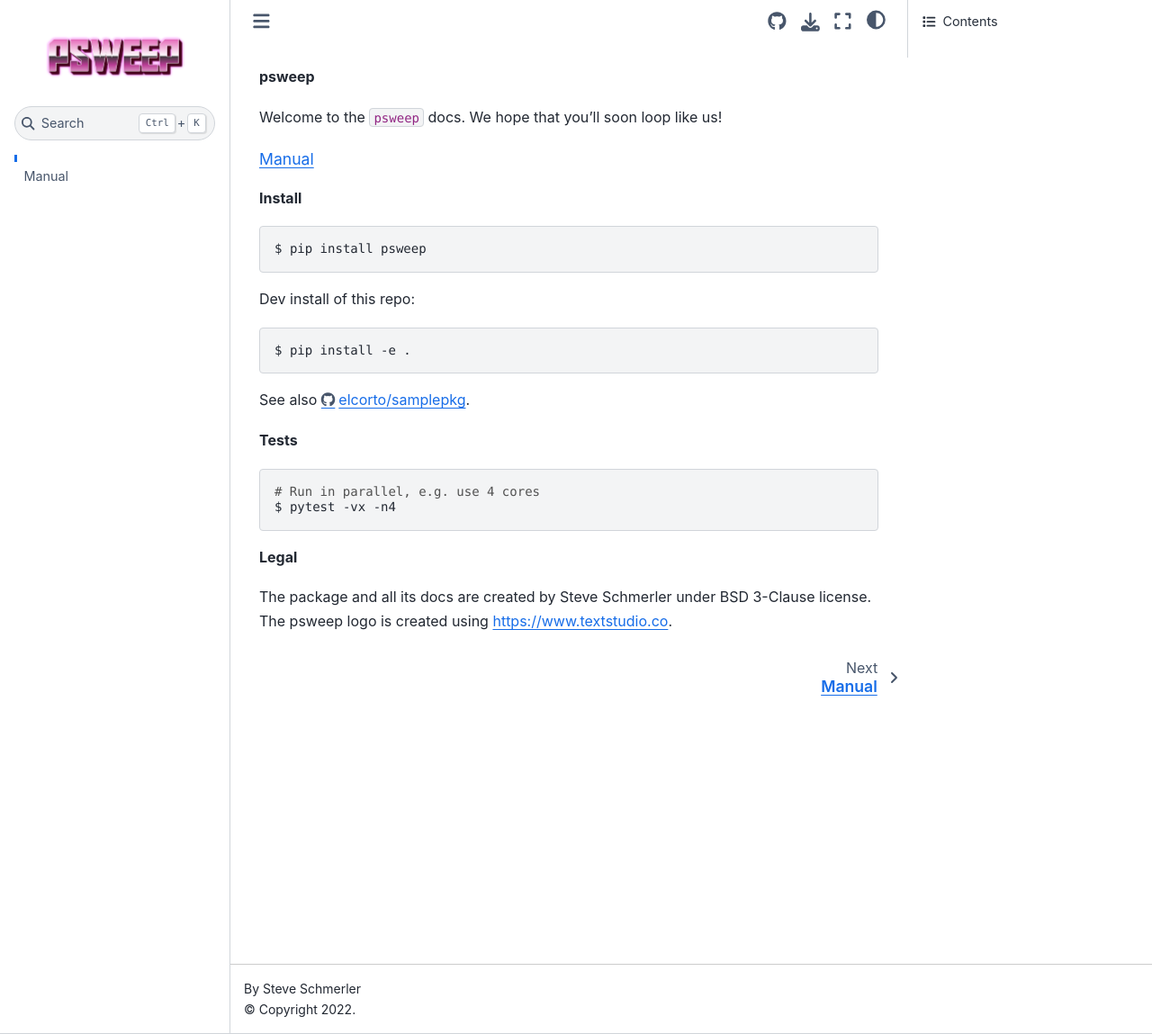
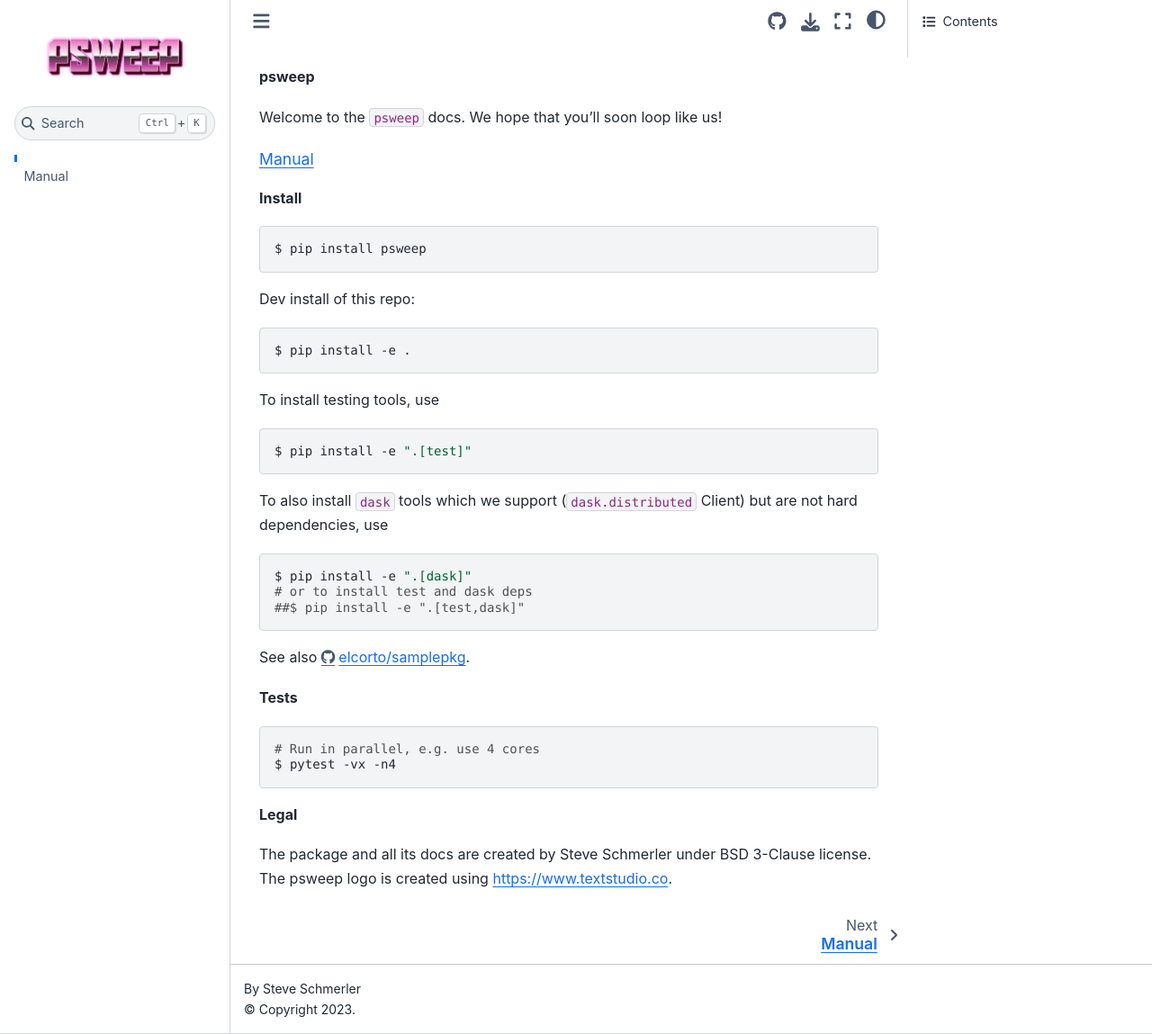
Before and after one commit to elcorto/psweep, a Jupyter Book: the page built from doc/source/root.md, in a window 1280 px wide and 1149 px high. Shown: the whole window at 90% size. Built offline with Jupyter Book 1.0.4 settings and Sphinx 7.4.7 and the Sphinx Book theme 1.1.4, drawn with Linux system fonts in a browser that asks for light colours; pages that are not in the unit, such as notebooks, are missing from menus.

Commit message:
DOC: update install instructions

````diff
--- a/doc/source/_config.yml
+++ b/doc/source/_config.yml
@@ -1,6 +1,6 @@
 title: psweep
 author: Steve Schmerler
-copyright: "2022"
+copyright: "2023"
 logo: psweep-logo.png
 
 repository:
--- a/doc/source/root.md
+++ b/doc/source/root.md
@@ -17,6 +17,21 @@ Dev install of this repo:
 $ pip install -e .
 ```
 
+To install testing tools, use
+
+```sh
+$ pip install -e ".[test]"
+```
+
+To also install `dask` tools which we support (`dask.distributed` Client) but
+are not hard dependencies, use
+
+```sh
+$ pip install -e ".[dask]"
+# or to install test and dask deps
+##$ pip install -e ".[test,dask]"
+```
+
 See also <https://github.com/elcorto/samplepkg>.
 
 **Tests**
````
